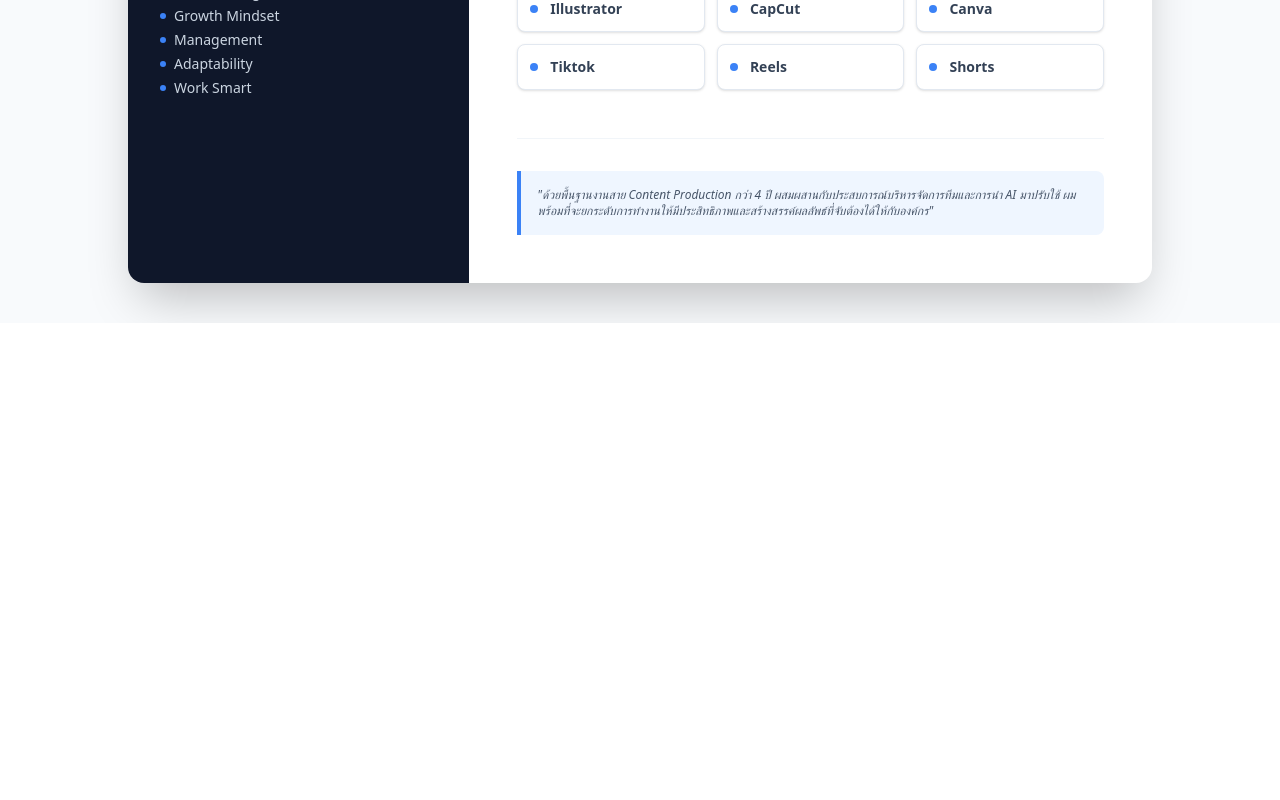
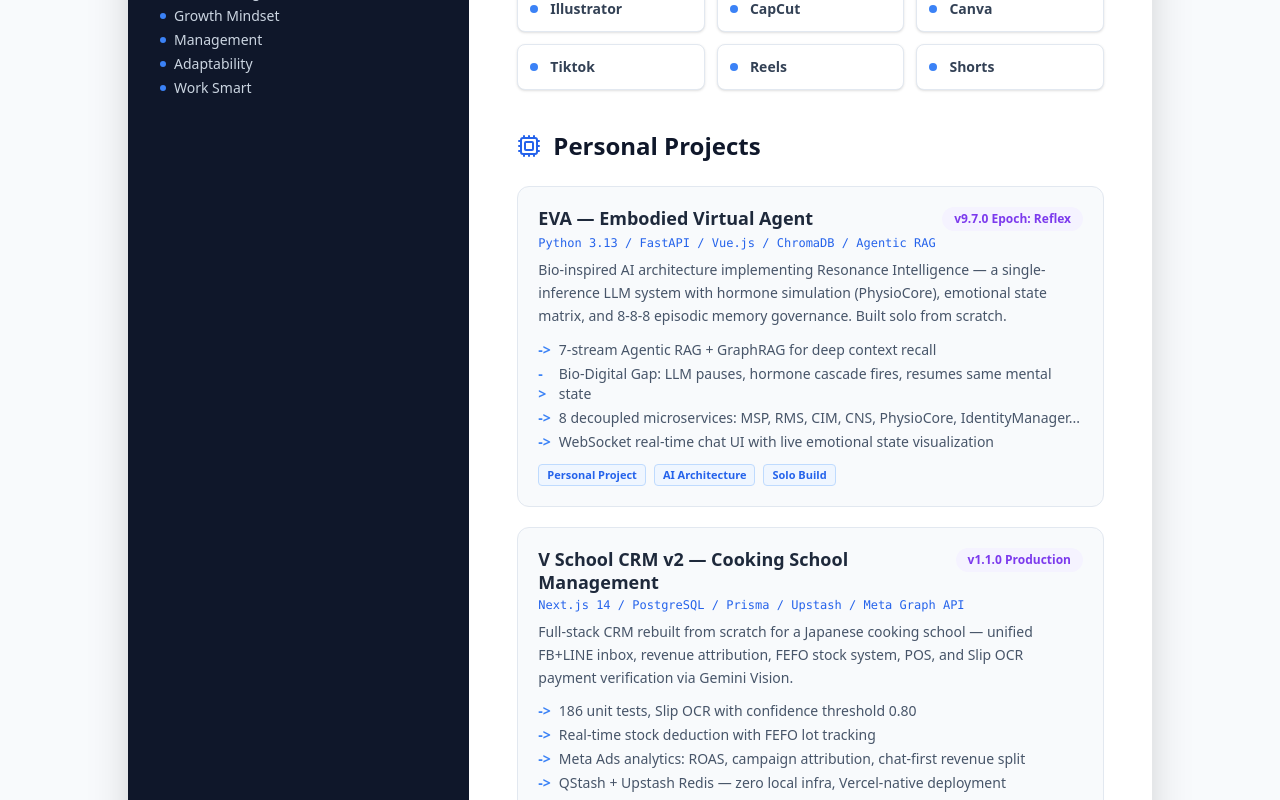
Before and after one commit to Freshair129/resume, a React (Vite) app: page /resume in a window 1280 px wide. Shown: the part 1440-2240 px from the top of the page. Before the commit the page ends 1763 px from the top, so only its background shows below. Built offline with nearby package versions, Linux system fonts and the light colour scheme.

Commit message:
feat: add Personal Projects section (EVA + V School CRM)

```diff
--- a/src/Resume.jsx
+++ b/src/Resume.jsx
@@ -124,6 +124,34 @@
     const coreCompetencies = ["Video Editor", "Creative", "Photography", "Motion Graphic", "Song Writer", "Coding", "English (Read/Write/Speak)"];
     const softSkills = ["Communication", "Teamwork", "Crisis Solving", "Growth Mindset", "Management", "Adaptability", "Work Smart"];
 
+    const projects = [
+        {
+            title: "EVA — Embodied Virtual Agent",
+            version: "v9.7.0 Epoch: Reflex",
+            stack: "Python 3.13 / FastAPI / Vue.js / ChromaDB / Agentic RAG",
+            description: "Bio-inspired AI architecture implementing Resonance Intelligence — a single-inference LLM system with hormone simulation (PhysioCore), emotional state matrix, and 8-8-8 episodic memory governance. Built solo from scratch.",
+            highlights: [
+                "7-stream Agentic RAG + GraphRAG for deep context recall",
+                "Bio-Digital Gap: LLM pauses, hormone cascade fires, resumes same mental state",
+                "8 decoupled microservices: MSP, RMS, CIM, CNS, PhysioCore, IdentityManager...",
+                "WebSocket real-time chat UI with live emotional state visualization"
+            ],
+            tags: ["Personal Project", "AI Architecture", "Solo Build"]
+        },
+        {
+            title: "V School CRM v2 — Cooking School Management",
+            version: "v1.1.0 Production",
+            stack: "Next.js 14 / PostgreSQL / Prisma / Upstash / Meta Graph API",
+            description: "Full-stack CRM rebuilt from scratch for a Japanese cooking school — unified FB+LINE inbox, revenue attribution, FEFO stock system, POS, and Slip OCR payment verification via Gemini Vision.",
+            highlights: [
+                "186 unit tests, Slip OCR with confidence threshold 0.80",
+                "Real-time stock deduction with FEFO lot tracking",
+                "Meta Ads analytics: ROAS, campaign attribution, chat-first revenue split",
+                "QStash + Upstash Redis — zero local infra, Vercel-native deployment"
+            ],
+            tags: ["Full-Stack", "CRM / POS", "Solo Build"]
+        }
+    ];
     return (
         <div className="min-h-screen bg-[#f8fafc] py-10 px-4 sm:px-6 lg:px-8 font-sans text-[#1e293b]">
             <div className="max-w-5xl mx-auto mb-6 flex justify-between items-center">
@@ -303,6 +331,37 @@
                         </div>
                     </section>
 
+                    <section className="mt-10">
+                        <h2 className="text-2xl font-bold text-[#0f172a] flex items-center gap-3 mb-6">
+                            <Cpu className="text-[#2563eb]" /> Personal Projects
+                        </h2>
+                        <div className="space-y-5">
+                            {projects.map((proj, idx) => (
+                                <div key={idx} className="bg-[#f8fafc] border border-[#e2e8f0] rounded-xl p-5 hover:border-[#bfdbfe] hover:shadow-md transition-all">
+                                    <div className="flex flex-col sm:flex-row sm:justify-between sm:items-start mb-1 gap-2">
+                                        <h3 className="text-lg font-bold text-[#1e293b] leading-tight">{proj.title}</h3>
+                                        <span className="text-xs font-bold text-[#7c3aed] bg-[#f5f3ff] px-3 py-1 rounded-full whitespace-nowrap">{proj.version}</span>
+                                    </div>
+                                    <p className="text-[#2563eb] text-xs font-mono mb-2">{proj.stack}</p>
+                                    <p className="text-[#475569] text-sm mb-3 leading-relaxed">{proj.description}</p>
+                                    <ul className="space-y-1 mb-3">
+                                        {proj.highlights.map((h, i) => (
+                                            <li key={i} className="flex gap-2 text-sm text-[#475569]">
+                                                <span className="text-[#3b82f6] font-bold">-&gt;</span>
+                                                <span>{h}</span>
+                                            </li>
+                                        ))}
+                                    </ul>
+                                    <div className="flex flex-wrap gap-2">
+                                        {proj.tags.map(tag => (
+                                            <span key={tag} className="bg-[#eff6ff] text-[#2563eb] px-2 py-0.5 rounded text-[11px] font-semibold border border-[#bfdbfe]">{tag}</span>
+                                        ))}
+                                    </div>
+                                </div>
+                            ))}
+                        </div>
+                    </section>
+
                     <div className="mt-12 pt-8 border-t border-[#f1f5f9]">
                         <div className="bg-[#eff6ff] border-l-4 border-[#3b82f6] p-4 rounded-r-lg">
                             <p className="text-[#475569] text-xs italic">
```
